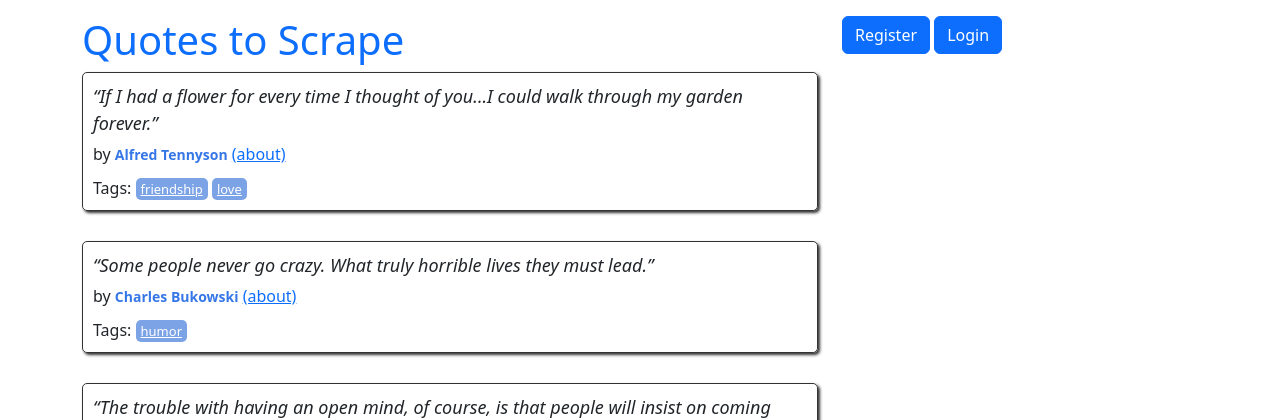
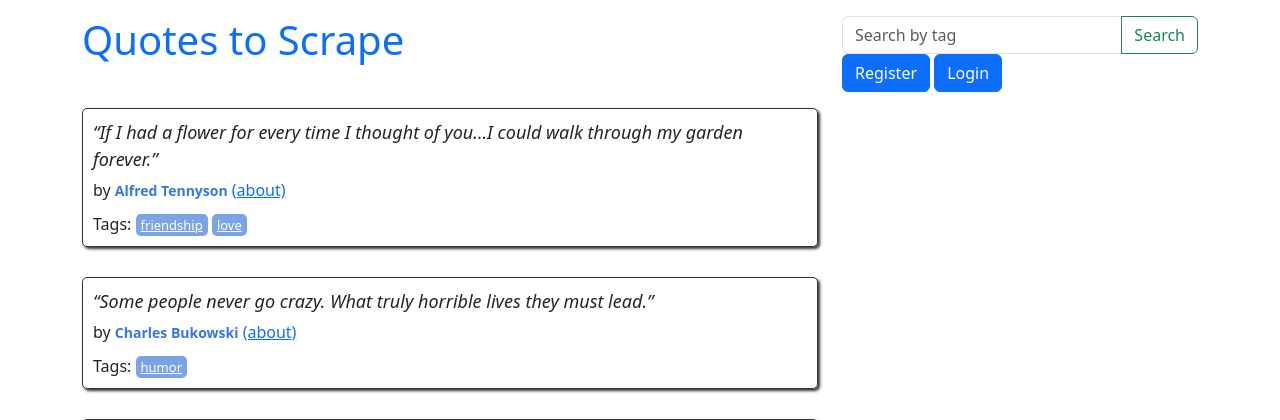
Before and after one commit to VladSkopenko/Django_quote_site, a Django app: page / in a window 1280 px wide. Shown: the top 420 px of the page. Run offline with Django 5.2, Linux system fonts and the light colour scheme; data comes from the database, SQL or seed files in the repository; data that the repository does not hold is empty.

Commit message:
view seach

```diff
--- a/hw/quotes/templates/quotes/base.html
+++ b/hw/quotes/templates/quotes/base.html
@@ -20,6 +20,10 @@
             </h1>
         </div>
         <div class="col-md-4">
+            <div class="input-group">
+                <input class="form-control mr-sm-2" type="search" placeholder="Search by tag" aria-label="Search" name="tag">
+                <button class="btn btn-outline-success my-2 my-sm-0" type="submit">Search</button>
+            </div>
             <p>
                 {% if user.is_authenticated %}
                 <a href="{% url 'users:logout' %}" class="btn btn-primary">Logout</a>
--- a/hw/quotes/templates/quotes/quotes_by_tag.html
+++ /dev/null
@@ -1,3 +0,0 @@
-{% extends 'quotes/base.html' %}
-
-{% block content %}
--- a/hw/quotes/urls.py
+++ b/hw/quotes/urls.py
@@ -9,5 +9,6 @@ urlpatterns = [
     path("<int:page>", views.main, name="root_paginate"),
     path('author/<int:author_id>/', views.author_detail, name='author_detail'),
     path('add_author/', views.add_author, name='add_author'),
-    path("add_quote/", views.add_quote, name="add_quote")
+    path("add_quote/", views.add_quote, name="add_quote"),
+    path('search_by_tag/', views.search_by_tag, name='search_by_tag')
 ]
--- a/hw/quotes/views.py
+++ b/hw/quotes/views.py
@@ -62,3 +62,13 @@ def add_quote(request):
     authors = Author.objects.all()
     tags = Tag.objects.all()
     return render(request, 'quotes/add_quote.html', {'authors': authors, "tags": tags})
+
+def search_by_tag(request):
+    if request.method == 'GET':
+        tag = request.GET.get('tag')
+
+        # Выполняем поиск цитат по тегу
+        quotes = Quote.objects.filter(tags__icontains=tag)
+
+        # Отображаем HTML-шаблон с результатами поиска
+        return render(request, 'search_by_tag.html', {'quotes': quotes})
```
Also changed, not shown: hw/quotes/templates/quotes/search_by_tag.html (added, +17 -0 lines).
